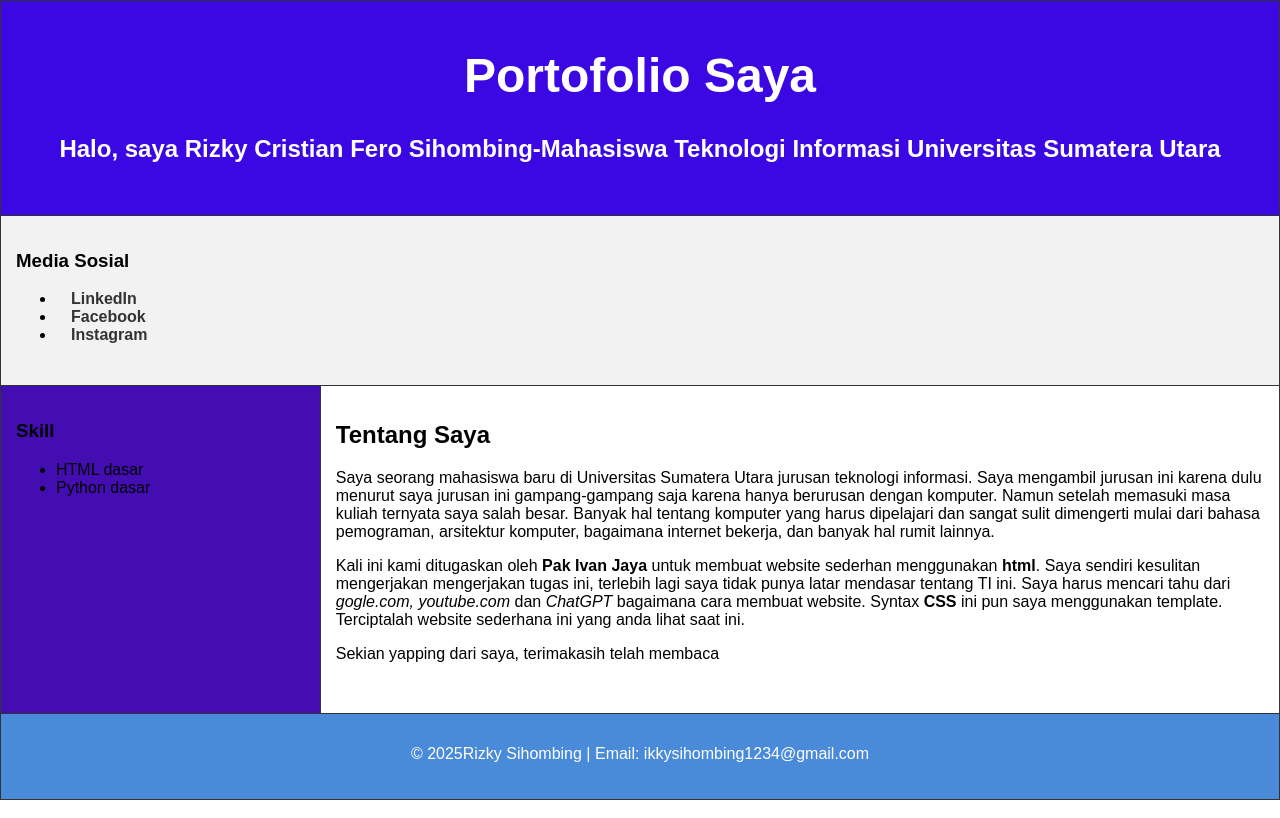
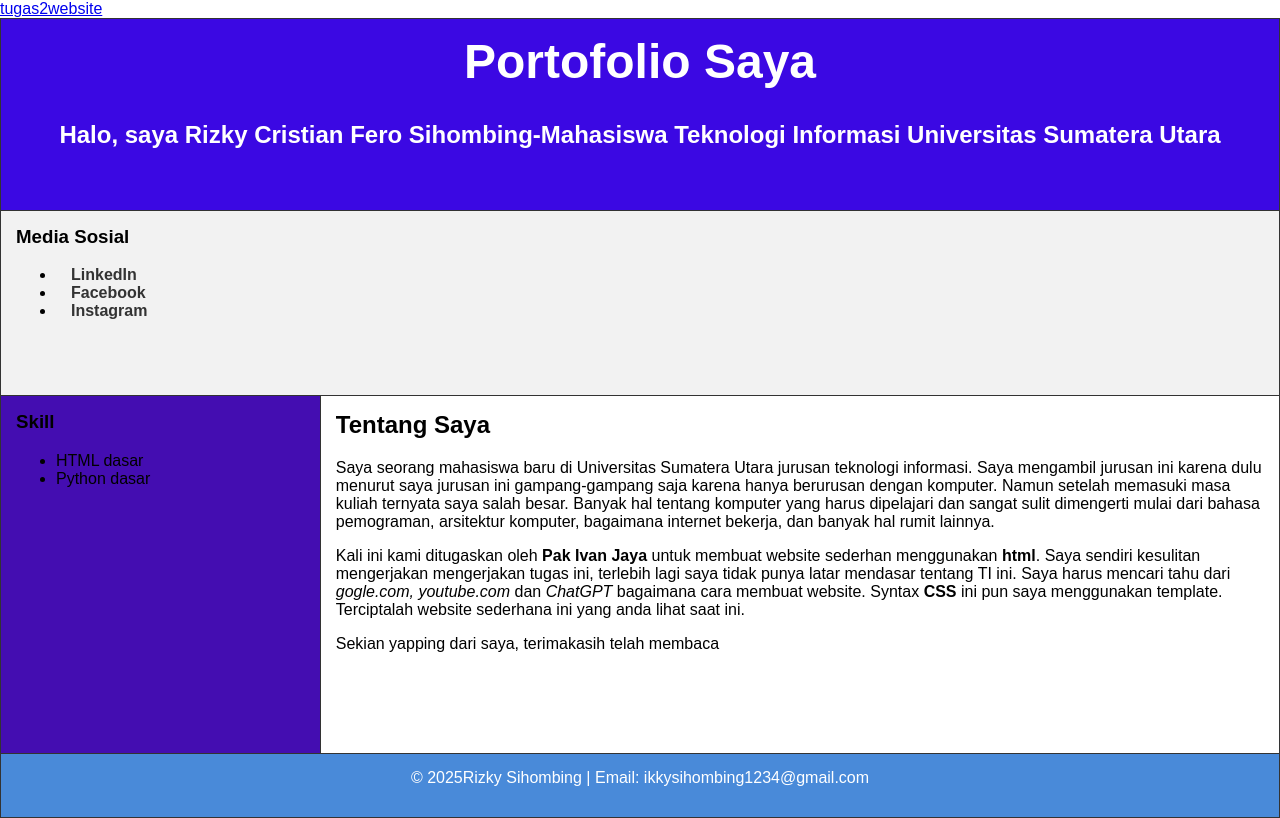
Before and after one commit to rizkycristian/target, a plain HTML site: page index..html in a window 1280 px wide. Drawn offline with Linux system fonts and the light colour scheme.

Commit message:
Update index..html

```diff
--- a/index..html
+++ b/index..html
@@ -1,3 +1,4 @@
+<a href = https://rizkycristian.github.io/tugaswebsite2.2/>tugas2website</a>
 <!DOCTYPE html>
 <html lang="id">
 <head>
```
